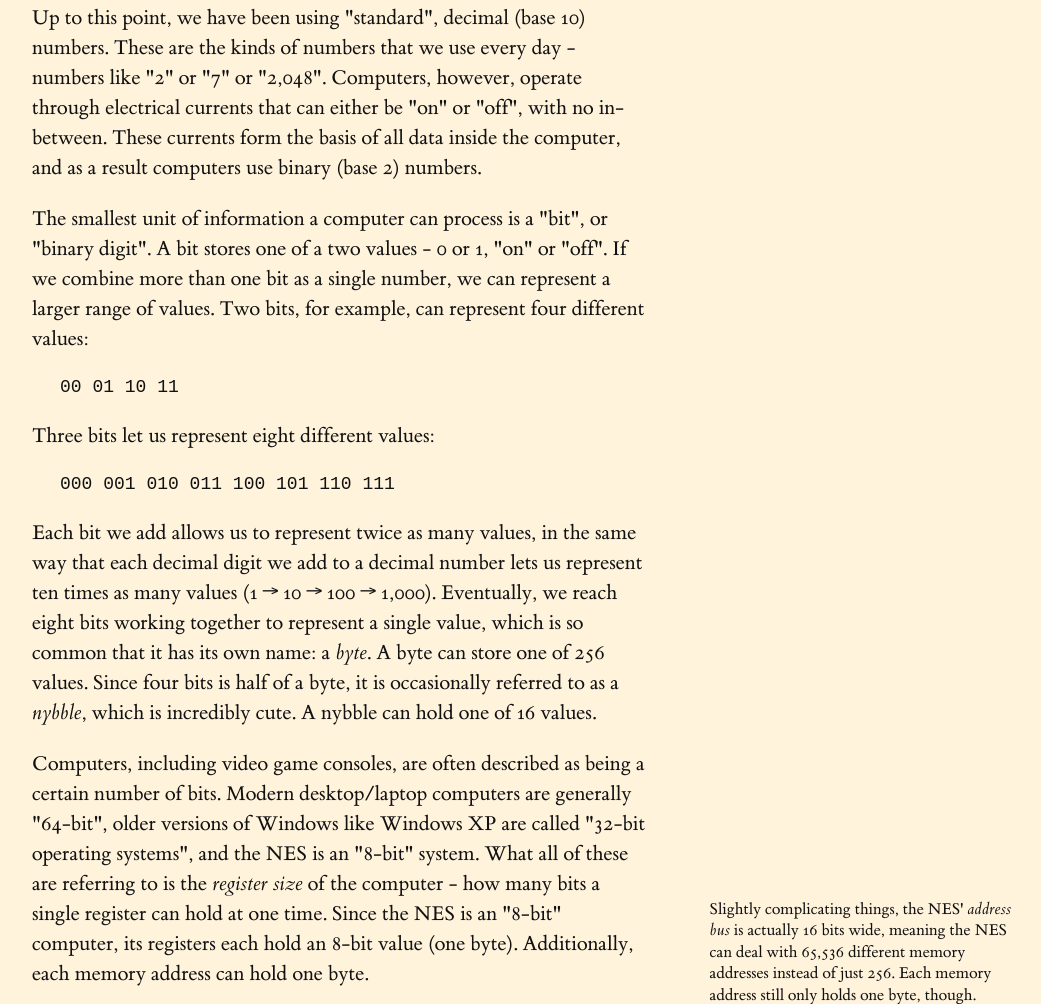
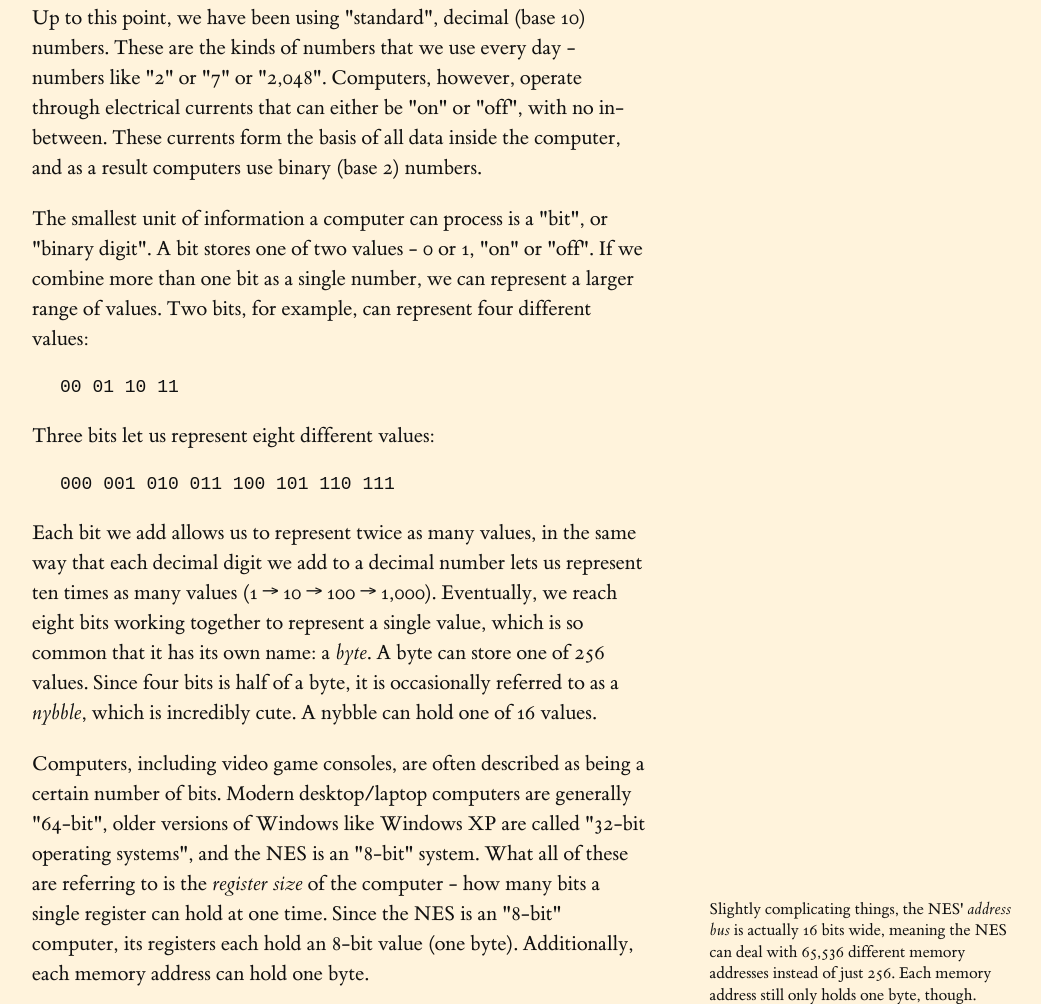
Before and after one commit to kzurawel/famicomparty-book, a plain HTML site: page chapters/02-fundamentalconcepts.html in a window 1280 px wide. Shown: the part 3714-4718 px from the top of the page, without its empty margins (128-1169 px from the left). Drawn offline with Linux system fonts and the light colour scheme; some packages are replaced by stand-ins of ours; a script that the page names is missing.

Commit message:
Remove errant "a"
"A bit stores one of a two values" becomes "A bit stores one of two values".

```diff
--- a/chapters/02-fundamentalconcepts.html
+++ b/chapters/02-fundamentalconcepts.html
@@ -186,7 +186,7 @@
           </p>
           <p>
             The smallest unit of information a computer can process is a "bit", or "binary
-            digit". A bit stores one of a two values - 0 or 1, "on" or "off". If we combine
+            digit". A bit stores one of two values - 0 or 1, "on" or "off". If we combine
             more than one bit as a single number, we can represent a larger range of values.
             Two bits, for example, can represent four different values:
           </p>
```
